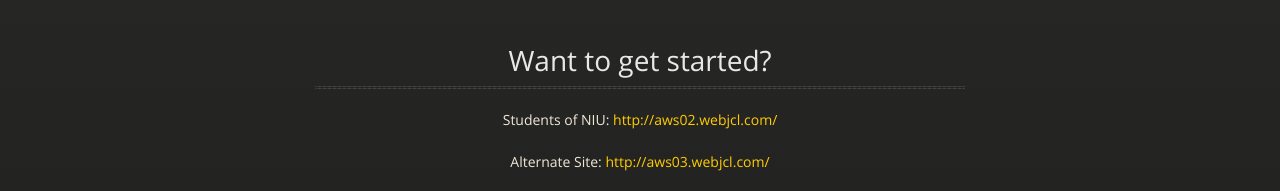
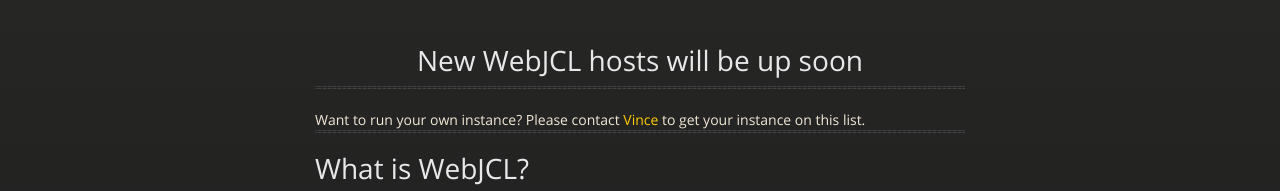
Before and after one commit to niumainframe/niumainframe.github.io, a plain HTML site: page index.html in a window 1280 px wide. Shown: the part 226-417 px from the top of the page. Drawn offline with nearby package versions, Linux system fonts and the light colour scheme; a script that the page names is missing.

Commit message:
host tba

```diff
--- a/index.html
+++ b/index.html
@@ -40,12 +40,8 @@
 
 
         <div style="text-align: center;">
-	  <h1> Want to get started? </h1>
+	  <h1> New WebJCL hosts will be up soon </h1>
         <hr/>
-
-        Students of NIU: <a href="http://aws02.webjcl.com/">http://aws02.webjcl.com/</a> <br> <br>
-
-        Alternate Site: <a href="http://aws03.webjcl.com/">http://aws03.webjcl.com/</a> <br> <br>
 
 
         </div>
```
